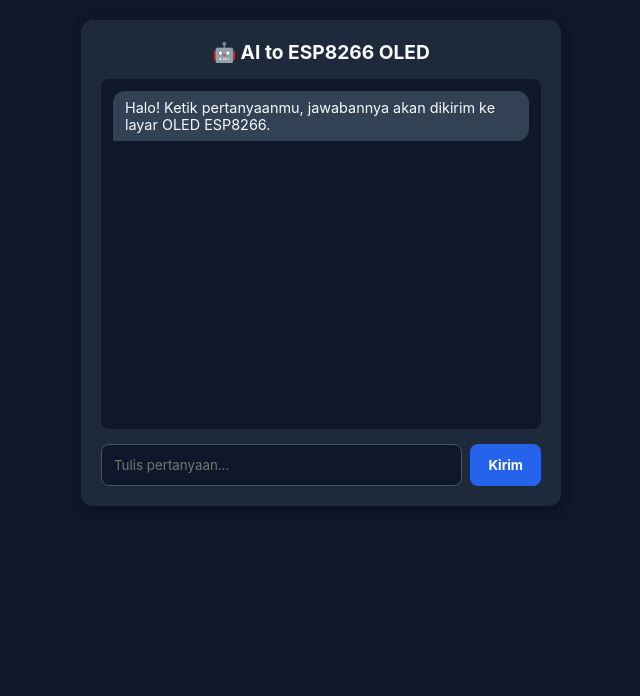
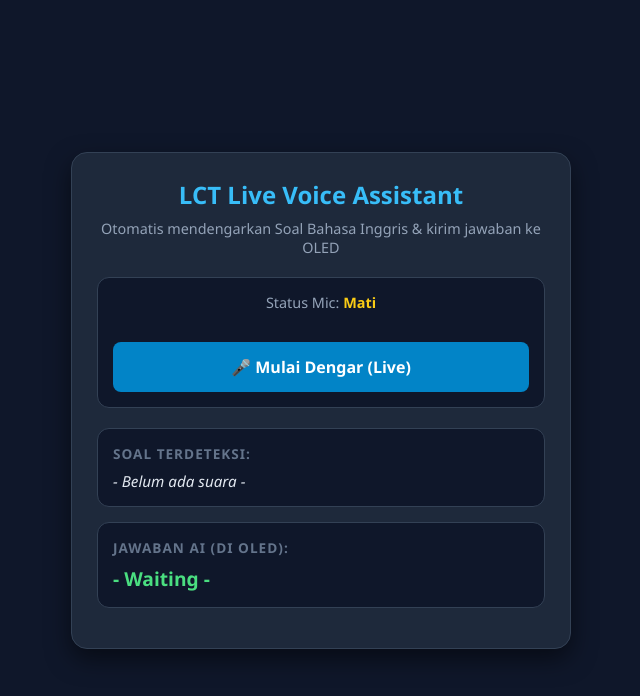
Before and after one commit to refiled77-hash/esp8266-ai-oled, a website: page public/index.html in a window 1280 px wide. Shown: the whole page, without its empty margins (319-959 px from the left). Drawn offline with Linux system fonts and the light colour scheme.

Commit message:
update fitur voice lct

```diff
--- a/public/app.js
+++ b/public/app.js
@@ -1,42 +1,61 @@
-const form = document.getElementById('ai-form');
-const input = document.getElementById('user-input');
-const chatBox = document.getElementById('chat-box');
-const sendBtn = document.getElementById('send-btn');
+const btnListen = document.getElementById('btn-listen');
+const micStatus = document.getElementById('mic-status');
+const transcriptText = document.getElementById('transcript-text');
+const aiResponse = document.getElementById('ai-response');
 
-form.addEventListener('submit', async (e) => {
-  e.preventDefault();
-  const userText = input.value.trim();
-  if (!userText) return;
+let isListening = false;
+const SpeechRecognition = window.SpeechRecognition || window.webkitSpeechRecognition;
 
-  appendMessage(userText, 'user-msg');
-  input.value = '';
-  sendBtn.disabled = true;
+if (!SpeechRecognition) {
+  alert("Browser kamu tidak mendukung Speech Recognition. Gunakan Chrome di HP/PC!");
+} else {
+  const recognition = new SpeechRecognition();
+  recognition.continuous = true; // Dengar terus menerus
+  recognition.lang = 'en-US';   // Bahasa Inggris untuk LCT
+  recognition.interimResults = false;
 
-  try {
-    const res = await fetch('/api/chat', {
-      method: 'POST',
-      headers: { 'Content-Type': 'application/json' },
-      body: JSON.stringify({ prompt: userText })
-    });
+  btnListen.addEventListener('click', () => {
+    if (!isListening) {
+      recognition.start();
+      isListening = true;
+      micStatus.innerText = "Mendengarkan (English)...";
+      btnListen.innerText = "🛑 Stop Dengar";
+      btnListen.style.backgroundColor = "red";
+    } else {
+      recognition.stop();
+      isListening = false;
+      micStatus.innerText = "Mati";
+      btnListen.innerText = "🎤 Mulai Dengar (Live)";
+      btnListen.style.backgroundColor = "#0070f3";
+    }
+  });
 
-    const data = await res.json();
+  recognition.onresult = async (event) => {
+    const lastIndex = event.results.length - 1;
+    const spokenText = event.results[lastIndex][0].transcript;
 
-    if (res.ok) {
-      appendMessage(`[Sent to OLED]: ${data.reply}`, 'bot-msg');
-    } else {
-      appendMessage(`Error: ${data.error}`, 'bot-msg');
+    transcriptText.innerText = spokenText;
+    micStatus.innerText = "Memproses jawaban AI...";
+
+    // Kirim soal ke Serverless Function
+    try {
+      const res = await fetch('/api/chat', {
+        method: 'POST',
+        headers: { 'Content-Type': 'application/json' },
+        body: JSON.stringify({ message: spokenText })
+      });
+
+      const data = await res.json();
+      aiResponse.innerText = data.reply;
+      micStatus.innerText = "Mendengarkan (English)...";
+    } catch (err) {
+      aiResponse.innerText = "Error mengambil jawaban.";
+      micStatus.innerText = "Error!";
     }
-  } catch (err) {
-    appendMessage('Gagal terhubung ke server.', 'bot-msg');
-  } finally {
-    sendBtn.disabled = false;
-  }
-});
+  };
 
-function appendMessage(text, className) {
-  const msgDiv = document.createElement('div');
-  msgDiv.className = className;
-  msgDiv.textContent = text;
-  chatBox.appendChild(msgDiv);
-  chatBox.scrollTop = chatBox.scrollHeight;
+  recognition.onend = () => {
+    // Auto restart mic kalau terputus sendiri
+    if (isListening) recognition.start();
+  };
 }
--- a/public/index.html
+++ b/public/index.html
@@ -1,23 +1,30 @@
 <!DOCTYPE html>
-<html lang="id">
+<html lang="en">
 <head>
   <meta charset="UTF-8">
   <meta name="viewport" content="width=device-width, initial-scale=1.0">
-  <title>ESP8266 AI Controller</title>
+  <title>LCT AI Voice Assistant</title>
   <link rel="stylesheet" href="style.css">
 </head>
 <body>
   <div class="container">
-    <h2>🤖 AI to ESP8266 OLED</h2>
+    <h1>LCT Live Voice Assistant</h1>
+    <p>Otomatis mendengarkan Soal Bahasa Inggris & kirim jawaban ke OLED</p>
 
-    <div id="chat-box" class="chat-box">
-      <p class="bot-msg">Halo! Ketik pertanyaanmu, jawabannya akan dikirim ke layar OLED ESP8266.</p>
+    <div class="status-box">
+      <p>Status Mic: <span id="mic-status">Mati</span></p>
+      <button id="btn-listen">🎤 Mulai Dengar (Live)</button>
     </div>
 
-    <form id="ai-form">
-      <input type="text" id="user-input" placeholder="Tulis pertanyaan..." required autocomplete="off">
-      <button type="submit" id="send-btn">Kirim</button>
-    </form>
+    <div class="result-box">
+      <h3>Soal Terdeteksi:</h3>
+      <p id="transcript-text">- Belum ada suara -</p>
+    </div>
+
+    <div class="ai-box">
+      <h3>Jawaban AI (Di OLED):</h3>
+      <p id="ai-response">- Waiting -</p>
+    </div>
   </div>
 
   <script src="app.js"></script>
--- a/public/style.css
+++ b/public/style.css
@@ -2,7 +2,7 @@
   box-sizing: border-box;
   margin: 0;
   padding: 0;
-  font-family: -apple-system, BlinkMacSystemFont, "Segoe UI", Roboto, sans-serif;
+  font-family: 'Segoe UI', Tahoma, Geneva, Verdana, sans-serif;
 }
 
 body {
@@ -10,77 +10,92 @@ body {
   color: #f8fafc;
   display: flex;
   justify-content: center;
+  align-items: center;
+  min-height: 100vh;
   padding: 20px;
 }
 
 .container {
+  background-color: #1e293b;
   width: 100%;
-  max-width: 480px;
-  background: #1e293b;
-  padding: 20px;
-  border-radius: 12px;
-  box-shadow: 0 4px 12px rgba(0,0,0,0.3);
+  max-width: 500px;
+  padding: 25px;
+  border-radius: 16px;
+  box-shadow: 0 10px 25px rgba(0, 0, 0, 0.5);
+  border: 1px solid #334155;
+  text-align: center;
 }
 
-h2 {
-  text-align: center;
-  margin-bottom: 15px;
-  font-size: 1.2rem;
+h1 {
+  font-size: 1.5rem;
+  color: #38bdf8;
+  margin-bottom: 8px;
 }
 
-.chat-box {
-  height: 350px;
-  overflow-y: auto;
-  background: #0f172a;
-  padding: 12px;
-  border-radius: 8px;
-  margin-bottom: 15px;
-  display: flex;
-  flex-direction: column;
-  gap: 10px;
+p {
+  font-size: 0.9rem;
+  color: #94a3b8;
+  margin-bottom: 20px;
 }
 
-.user-msg {
-  align-self: flex-end;
-  background: #2563eb;
-  padding: 8px 12px;
-  border-radius: 12px 12px 0 12px;
-  font-size: 0.9rem;
+.status-box {
+  background: #0f172a;
+  padding: 15px;
+  border-radius: 12px;
+  margin-bottom: 20px;
+  border: 1px solid #334155;
 }
 
-.bot-msg {
-  align-self: flex-start;
-  background: #334155;
-  padding: 8px 12px;
-  border-radius: 12px 12px 12px 0;
-  font-size: 0.9rem;
+#mic-status {
+  font-weight: bold;
+  color: #facc15;
 }
 
-form {
-  display: flex;
-  gap: 8px;
+#btn-listen {
+  width: 100%;
+  padding: 14px;
+  margin-top: 10px;
+  font-size: 1rem;
+  font-weight: bold;
+  color: white;
+  background-color: #0284c7;
+  border: none;
+  border-radius: 8px;
+  cursor: pointer;
+  transition: 0.2s ease;
 }
 
-input {
-  flex: 1;
-  padding: 12px;
-  border-radius: 8px;
-  border: 1px solid #475569;
-  background: #0f172a;
-  color: #fff;
-  outline: none;
+#btn-listen:hover {
+  background-color: #0369a1;
 }
 
-button {
-  padding: 12px 18px;
-  background: #2563eb;
-  color: white;
-  border: none;
-  border-radius: 8px;
-  font-weight: bold;
-  cursor: pointer;
+.result-box, .ai-box {
+  background: #0f172a;
+  padding: 15px;
+  border-radius: 12px;
+  margin-bottom: 15px;
+  text-align: left;
+  border: 1px solid #334155;
 }
 
-button:disabled {
-  background: #64748b;
+h3 {
+  font-size: 0.85rem;
+  text-transform: uppercase;
+  letter-spacing: 1px;
+  color: #64748b;
+  margin-bottom: 8px;
 }
+
+#transcript-text {
+  color: #e2e8f0;
+  font-style: italic;
+  font-size: 0.95rem;
+  margin-bottom: 0;
+}
+
+#ai-response {
+  color: #4ade80;
+  font-size: 1.2rem;
+  font-weight: bold;
+  margin-bottom: 0;
+}
```
Also changed, not shown: api/chat.js (+31 -19 lines).
